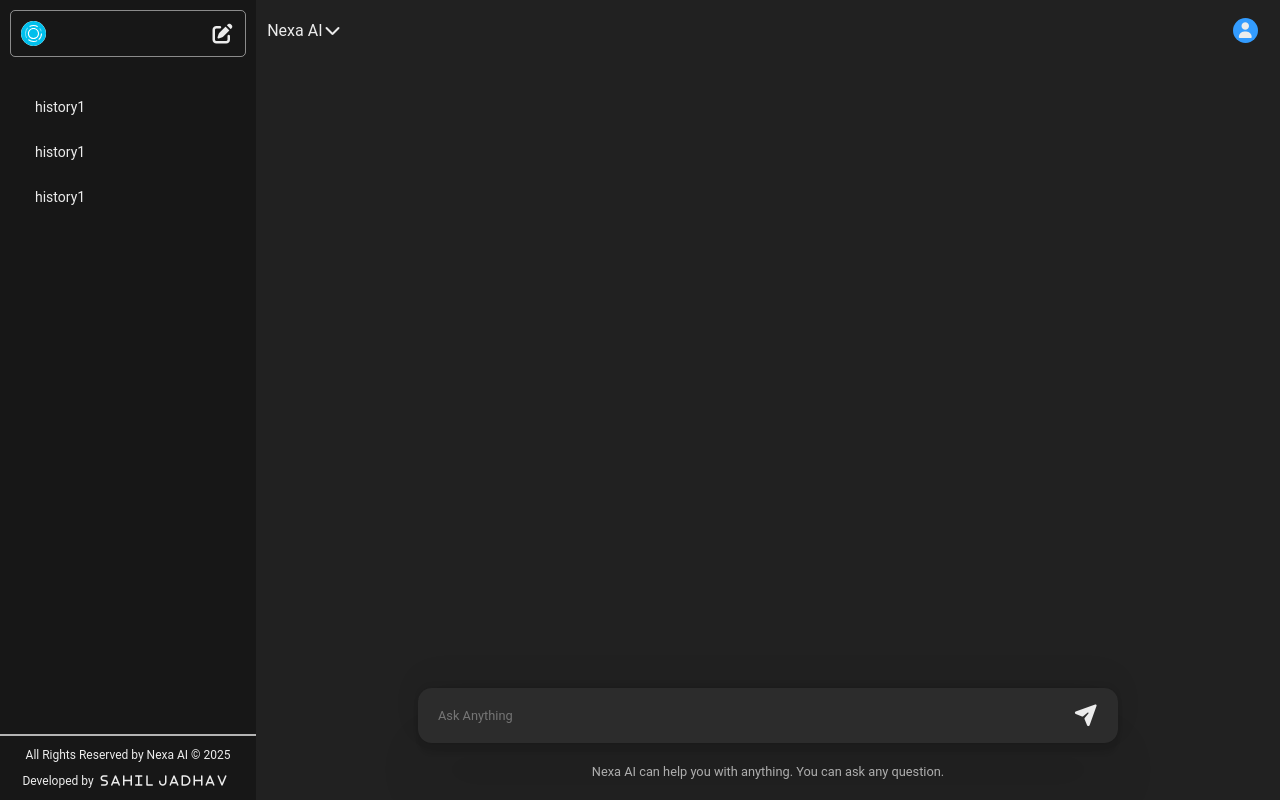
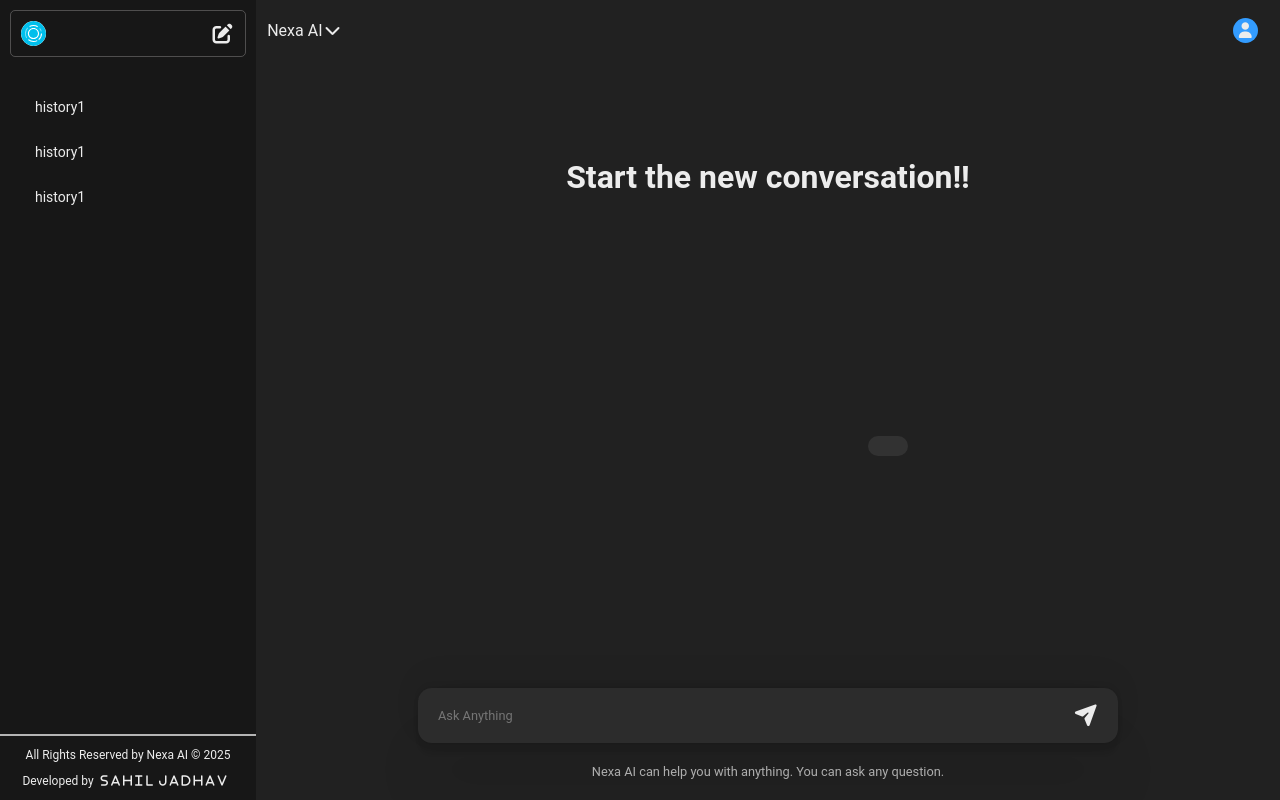
Before and after one commit to Sahil1617/Nexa-Ai, a React (Vite) app in the folder Frontend/: page / in a window 1280 px wide. Built offline with nearby package versions, Linux system fonts and the light colour scheme.

Commit message:
Chats File Updated

```diff
--- a/Frontend/src/App.jsx
+++ b/Frontend/src/App.jsx
@@ -10,8 +10,10 @@ function App() {
     const [prompt, setPrompt] = useState("");
     const [reply, setReply] = useState(null);
     const [currThreadId, setCurrThreadId] = useState(uuidv1());
+    const[prevChats, setPrevChats] = useState([]);
+    const[newChat, setNewChat] = useState(true);
 
-    const providerValues = {prompt, setPrompt, reply, setReply, currThreadId, setCurrThreadId};
+    const providerValues = {prompt, setPrompt, reply, setReply, currThreadId, setCurrThreadId, prevChats, setPrevChats, newChat, setNewChat};
     return (
         <div className="app">
             <MyContext.Provider value={providerValues}>
--- a/Frontend/src/Chat.css
+++ b/Frontend/src/Chat.css
@@ -0,0 +1,25 @@
+.chats{
+    max-width: 700px;
+    overflow-y: scroll;
+    padding: 8rem;
+}
+
+.userDiv{
+    display: flex;
+    justify-content: flex-end;
+    font-size: 0.9rem;
+}
+
+.gptDiv {
+    text-align: left;
+    font-size: 0.9rem;
+}
+
+.userMessage {
+    background-color: #323232;
+    padding: 10px 20px;
+    border-radius: 14px;
+    margin-left: 15rem;
+    max-width: 500px;
+    width: fit-content;
+}
--- a/Frontend/src/Chat.jsx
+++ b/Frontend/src/Chat.jsx
@@ -1,11 +1,22 @@
 import React from 'react'
 import "./Chat.css"
+import { useContext } from 'react'
+import { MyContext } from './MyContext.jsx'
 
 const Chat = () => {
+  const {newChat, prevChats} = useContext(MyContext);
   return (
-    <div>
-
-    </div>
+    <>
+      {newChat && <h1>Start the new conversation!!</h1>}
+      <div className='chats'>
+        <div className="userDiv">
+          <p className='userMessage'></p>
+        </div>
+        <div className='gptDiv'>
+          <p className='gptMessage'></p>
+        </div>
+      </div>
+    </>
   )
 }
 
--- a/Frontend/src/ChatWindow.jsx
+++ b/Frontend/src/ChatWindow.jsx
@@ -2,11 +2,11 @@ import React from 'react'
 import "./ChatWindow.css"
 import Chat from "./Chat.jsx"
 import { MyContext } from "./MyContext.jsx"
-import { useContext, useState } from "react"
+import { useContext, useState, useEffect } from "react"
 import {RingLoader} from "react-spinners"
 
 const ChatWindow = () => {
-  const {prompt, setPrompt, reply, setReply, currThreadId} = useContext(MyContext);
+  const {prompt, setPrompt, reply, setReply, currThreadId, prevChats, setPrevChats} = useContext(MyContext);
   const [loding, setLoding] = useState(false);
   const getReply = async () => {
     setLoding(true);
@@ -29,7 +29,23 @@ const ChatWindow = () => {
       console.log(error);
     }
     setLoding(false);
-  }
+  };
+
+  useEffect(() => {
+    if (prompt &&reply) {
+      setPrevChats (prevChats => [...prevChats,
+        {
+          role: "user",
+          content: prompt,
+        },
+        {
+          role: "assistant",
+          content: reply
+        }]);
+    }
+    setPrompt("");
+  }, [reply]);
+
   return (
     <div className='chatWindow'>
       <div className='navbar'>
--- a/Frontend/src/Sidebar.css
+++ b/Frontend/src/Sidebar.css
@@ -16,7 +16,7 @@ button {
     padding: 10px;
     border-radius: 5px;
     background-color: transparent;
-    border: solid 0.5px rgba(255, 255, 255, 0.5);
+    border: solid 0.2px rgba(136, 134, 134, 0.5);
     cursor: pointer;
 }
 
```
